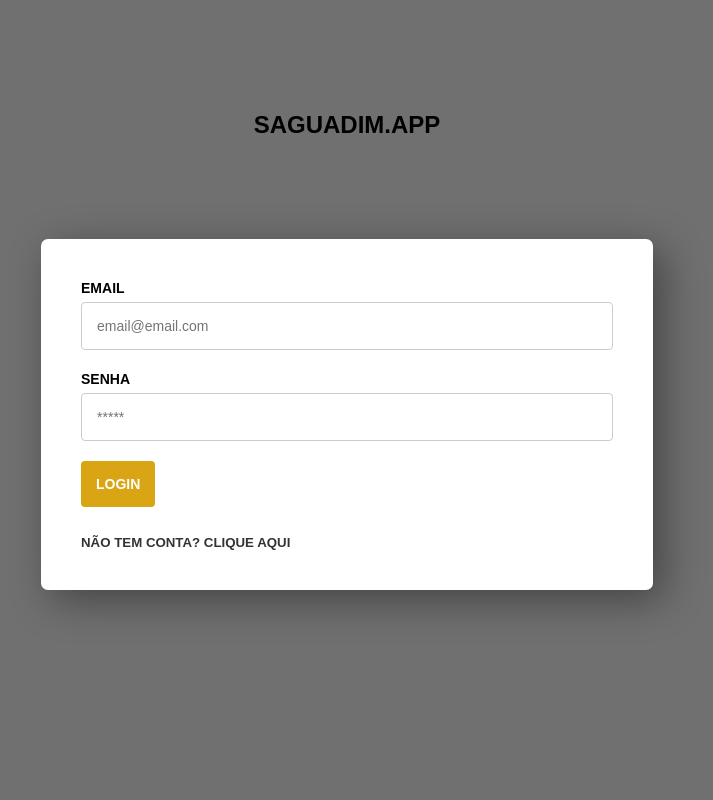
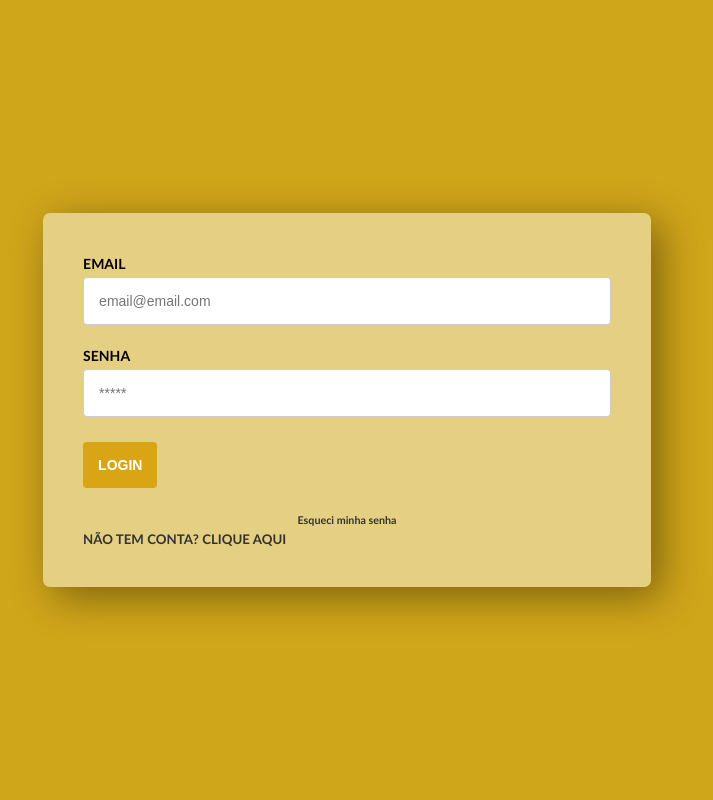
Before and after one commit to Kaka004/Saguadim_TI26, a PHP site: page /login.html in a window 1280 px wide. Shown: the whole page, without its empty margins (293-1006 px from the left). Run offline with PHP 8.4, Linux system fonts and the light colour scheme.

Commit message:
atualizações

```diff
--- a/saguadim/alterausuario.php
+++ b/saguadim/alterausuario.php
@@ -47,7 +47,7 @@ if ($_SERVER['REQUEST_METHOD'] == 'POST') {
 <head>
     <meta charset="UTF-8">
     <meta name="viewport" content="width=device-width, initial-scale=1.0">
-    <link rel="stylesheet" href="estilo2.css">
+    <link rel="stylesheet" href="./css/estilo2.css">
     <title>Alterar Usuário</title>
 </head>
 <body>
--- a/saguadim/backoffice.php
+++ b/saguadim/backoffice.php
@@ -7,7 +7,8 @@ include("cabecalho.php");
 <head>
     <meta charset="UTF-8">
     <meta name="viewport" content="width=device-width, initial-scale=1.0">
-    <link rel="stylesheet" href="estilo2.css">
+    <link rel="shortcut icon" href="./img/coxinhaaa.png" type="image/x-icon">
+    <link rel="stylesheet" href="./css/estilo2.css">
     <title>BACKOFFICE</title>
 
 </head>
--- a/saguadim/cabecalho.php
+++ b/saguadim/cabecalho.php
@@ -6,6 +6,7 @@ if(session_status() !== PHP_SESSION_ACTIVE) {
 isset($_SESSION['nomeusuario'])?$nomeusuario = $_SESSION['nomeusuario']: "";
 $nomeusuario = $_SESSION['nomeusuario'];
 ?>
+<link rel="shortcut icon" href="./img/coxinhaaa.png" type="image/x-icon">
 <div>
     <ul class="menu">
         <li><a href="cadastra2.php">CADASTRAR USUARIO</a></li>
@@ -15,6 +16,8 @@ $nomeusuario = $_SESSION['nomeusuario'];
         <!--<li><a href="login-cliente.php">LOGIN CLIENTE</a></li>-->
         <!--<li><a href="cadastro-cliente.php">LISTA CLIENTE</a></li>-->
         <li><a href="fornecedor.php">FORNECEDOR</a></li>
+        <li><a href="backoffice.php">HOME</a></li>
+        <li><a href="pagina admin.php">ADM</a></li>
         <!--<li><a href="encomendas.php">ENCOMENDAS</a></li>-->
 
         <li class="menuloja"><a href="logout.php">SAIR</a></li>
--- a/saguadim/cadastra2.php
+++ b/saguadim/cadastra2.php
@@ -55,7 +55,7 @@ if ($_SERVER['REQUEST_METHOD'] == 'POST') {
 <head>
     <meta charset="UTF-8">
     <meta name="viewport" content="width=device-width, initial-scale=1.0">
-    <link rel="stylesheet" href="estilo2.css">
+    <link rel="stylesheet" href="./css/estilo2.css">
     <title>Cadastrar Usuário</title>
 </head>
 <body>
--- a/saguadim/cadastraproduto.php
+++ b/saguadim/cadastraproduto.php
@@ -39,7 +39,7 @@ if($_SERVER['REQUEST_METHOD'] == 'POST'){
 <head>
     <meta charset="UTF-8">
     <meta name="viewport" content="width=device-width, initial-scale=1.0">
-    <link rel="stylesheet" href="estilo2.css">
+    <link rel="stylesheet" href="./css/estilo2.css">
     <title>CADASTRA PRODUTO</title>
 </head>
 <body>
@@ -71,7 +71,7 @@ if($_SERVER['REQUEST_METHOD'] == 'POST'){
                 <?php
                         }
                 ?>
-            </select><br>
+            </select><br><br>
 
 
         <input type="submit" name="cadastrar" value="CADASTRAR">
--- a/saguadim/css/estilo.css
+++ b/saguadim/css/estilo.css
@@ -14,7 +14,7 @@
   /* Define um fundo simples e uma fonte padrão para o corpo do documento */
   body {
     background-color: #f4f4f4;
-    font-family: Arial, sans-serif;
+    font-family: 'Gill Sans', 'Gill Sans MT', Calibri, 'Trebuchet MS', sans-serif
   }
 
   /* Estiliza o cabeçalho com uma cor de fundo e texto simples */
@@ -59,6 +59,7 @@
     font-size: 20px;
   }
 
+
   /* Estiliza caixas de texto de entrada e rótulos */
   input[type="text"],
   input[type="password"],
--- a/saguadim/fornecedor.php
+++ b/saguadim/fornecedor.php
@@ -25,7 +25,7 @@ if($_SERVER['REQUEST_METHOD']=='POST'){
 <head>
     <meta charset="UTF-8">
     <meta name="viewport" content="width=device-width, initial-scale=1.0">
-    <link rel="stylesheet" href="./estilo2.css">
+    <link rel="stylesheet" href="./css/estilo2.css">
     <title>FORNECEDORES</title>
 </head>
 <body>
--- a/saguadim/listaproduto.php
+++ b/saguadim/listaproduto.php
@@ -34,7 +34,7 @@ if ($_SERVER["REQUEST_METHOD"] == 'POST'){
 <head>
     <meta charset="UTF-8">
     <meta name="viewport" content="width=device-width, initial-scale=1.0">
-    <link rel="stylesheet" href="estilo2.css">
+    <link rel="stylesheet" href="./css/estilo2.css">
     <title>LISTA PRODUTOS</title>
 </head>
 <body>
--- a/saguadim/listausuario.php
+++ b/saguadim/listausuario.php
@@ -32,7 +32,7 @@
         <meta charset="UTF-8">
         <meta http-equiv="X-UA-Compatible" content="IE=edge">
         <meta name="viewport" content="width=device-width, initial-scale=1.0">
-        <link rel="stylesheet" href="./estilo2.css">
+        <link rel="stylesheet" href="./css/estilo2.css">
         <title>LISTA USUARIOS</title>
     </head>
     <body>
--- a/saguadim/login.html
+++ b/saguadim/login.html
@@ -4,12 +4,9 @@
 <head>
     <meta charset="UTF-8" />
     <meta name="viewport" content="width=device-width, initial-scale=1.0" />
+    <link rel="shortcut icon" href="./img/coxinhaaa.png" type="image/x-icon">
     <link rel="stylesheet" href="./css/estilo.css">
     <style>
-
-      h2{
-        text-align: center;
-      }
         /* Adicione as classes do CSS aqui */
         .page {
             display: flex;
@@ -19,13 +16,13 @@
             justify-content: center;
             width: 100%;
             height: 100vh;
-            background-color: #707070;
+            background-color: #cfa519;
         }
 
         .formLogin {
             display: flex;
             flex-direction: column;
-            background-color: #fff;
+            background-color: #ffffff75;
             border-radius: 7px;
             padding: 40px;
             box-shadow: 10px 10px 40px rgba(0, 0, 0, 0.4);
@@ -41,6 +38,7 @@
             border-radius: 4px;
             transition: all linear 160ms;
             outline: none;
+
         }
 
         .formLogin input:focus {
@@ -60,26 +58,24 @@
             border: none !important;
             transition: all linear 160ms;
             cursor: pointer;
-            margin: 0 !important;
+            margin: 0 auto;
+            text-align: center;
         }
 
         .btn:hover {
             transform: scale(1.05);
             background-color: #ccbf0c;
         }
+        h6{
+            text-align: center;
+        }
 
-        img{
-          width: 150px;
-          height: 155px;
-          margin-top: 40px;
-        }
     </style>
 
-    <title>LOGIN</title>
+    <title>Login</title>
 </head>
 
 <body class="page">
-  <h2> SAGUADIM.APP </h2>
     <div id="container">
         <div id="login" class="formLogin">
             <form action="login.php" method="post">
@@ -90,7 +86,7 @@
                 <div class="spinner hide" id="loadingSpinner"></div>
                 <input type="submit" class="btn" value="LOGIN" />
             </form>
-            <br>
+            <h6> <a href="esqueci minha senha.php" id="toggleLogin">Esqueci minha senha</a></h6>
             <h5>
                 <a href="#" id="toggleCadastra"> NÃO TEM CONTA? CLIQUE AQUI</a>
             </h5>
@@ -106,6 +102,7 @@
                 <input type="submit" class="btn" value="CADASTRAR" />
             </form>
             <br>
+            <br>
             <h5>
                 <a href="#" id="toggleLogin">TEM CONTA? CLIQUE AQUI</a>
             </h5>
--- a/saguadim/login.php
+++ b/saguadim/login.php
@@ -15,7 +15,7 @@ if ($_SERVER['REQUEST_METHOD'] == 'POST') {
     mysqli_query($link, $sqllog);
 
     if ($retorno == 0) {
-        echo "<script>window.alert('USUÁRIO INCORRETO');</script>";
+        echo "<script>window.alert('EMAIL OU SENHA INCORRETOS');</script>";
         echo "<script>window.location.href='login.html';</script>";
     } else {
         $sql = "SELECT * FROM usuarios
--- a/saguadim/pagina admin.php
+++ b/saguadim/pagina admin.php
@@ -14,6 +14,7 @@ if (!isset($_SESSION['usuario_autenticado']) || $_SESSION['usuario_autenticado']
 <head>
     <meta charset="UTF-8">
     <meta name="viewport" content="width=device-width, initial-scale=1.0">
+    <link rel="stylesheet" href="./css/estilo2.css">
     <title>Página Restrita - Admin</title>
 </head>
 <body>
```
Also changed, not shown: saguadim/css/estilo2.css (+5 -18 lines).
